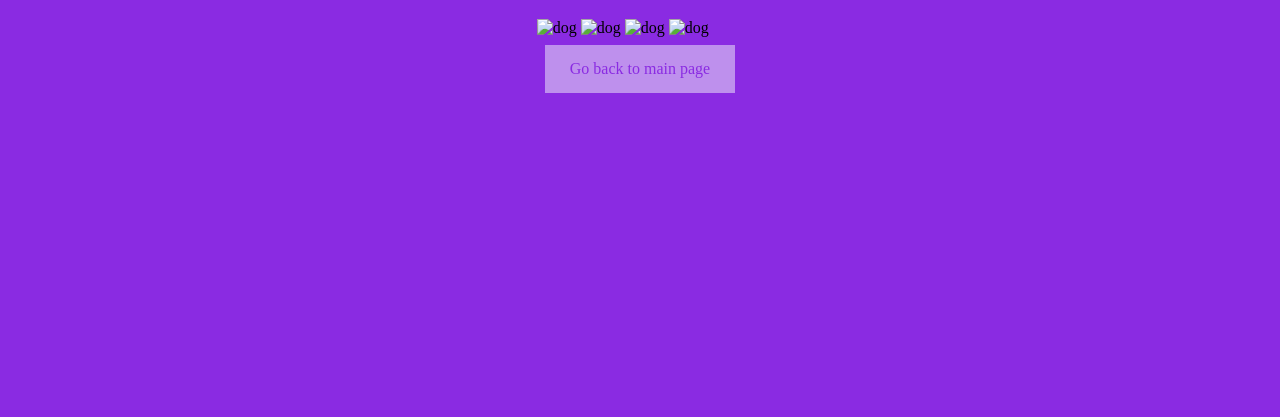
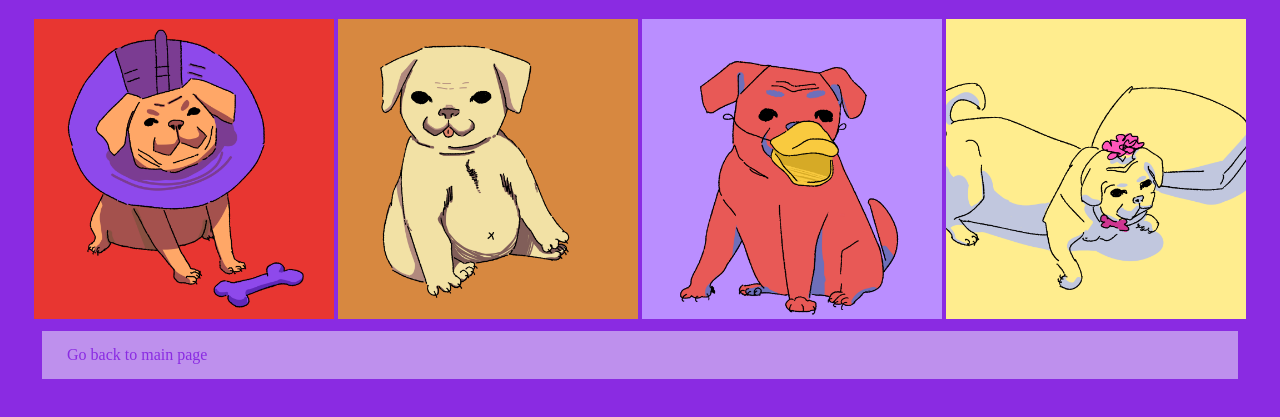
Before and after one commit to anetakotas/WebDevWeek9, a plain HTML site: page myart.html in a window 1280 px wide. Shown: the part 189-606 px from the top of the page. Drawn offline with Linux system fonts and the light colour scheme; the site is published under a folder, as on GitHub Pages, so addresses that start at the root find nothing.

Commit message:
updated all src

```diff
--- a/myart.html
+++ b/myart.html
@@ -9,11 +9,11 @@
 <body>
     <h1>Here are my drawings!</h1>
     <div class="dogs">
-        <img src="/images/img1.png" alt="dog">
-        <img src="/images/img2.png" alt="dog">
-        <img src="/images/img3.png" alt="dog">
-        <img src="/images/img4.png" alt="dog">
-        <a href="/index.html">Go back to main page</a>
+        <img src="images/img1.png" alt="dog">
+        <img src="images/img2.png" alt="dog">
+        <img src="images/img3.png" alt="dog">
+        <img src="images/img4.png" alt="dog">
+        <a href="index.html">Go back to main page</a>
     </div>
 
 </body>
```
Also changed, not shown: aboutme.html (+2 -2 lines).
